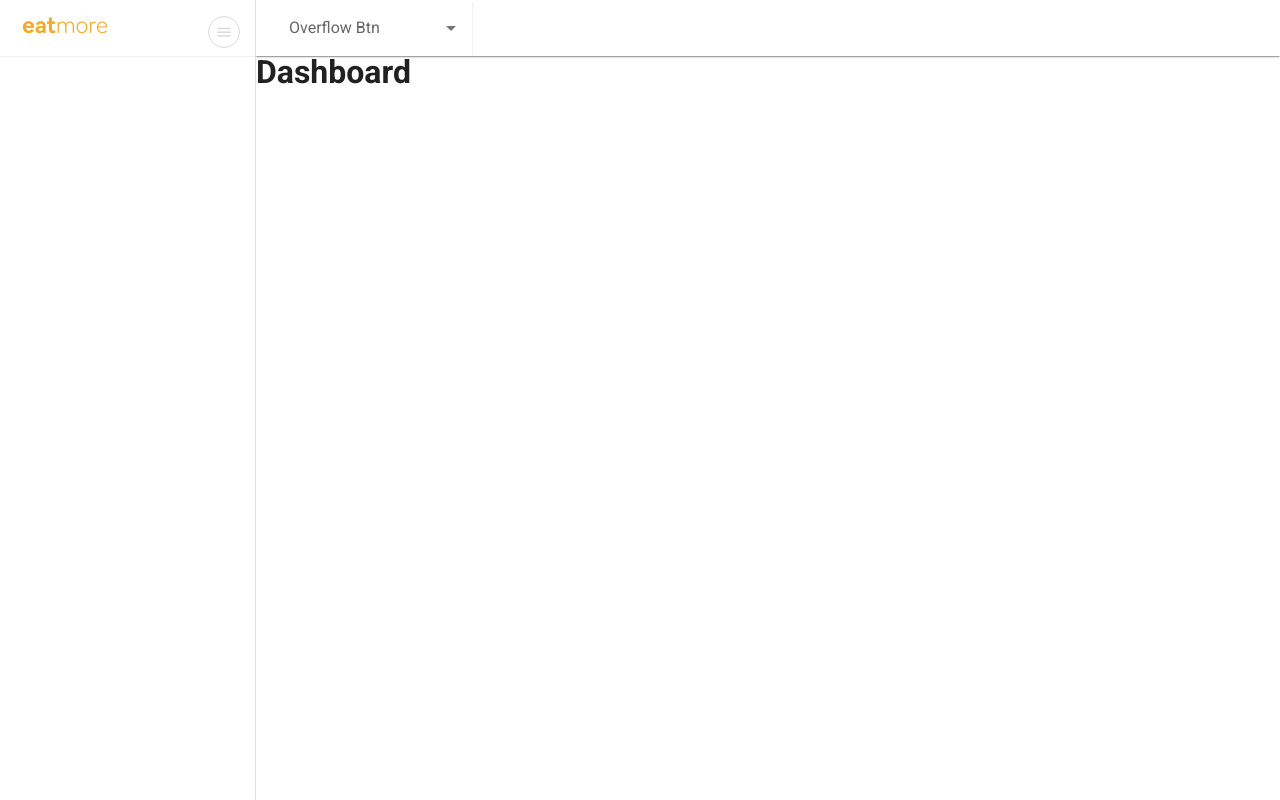
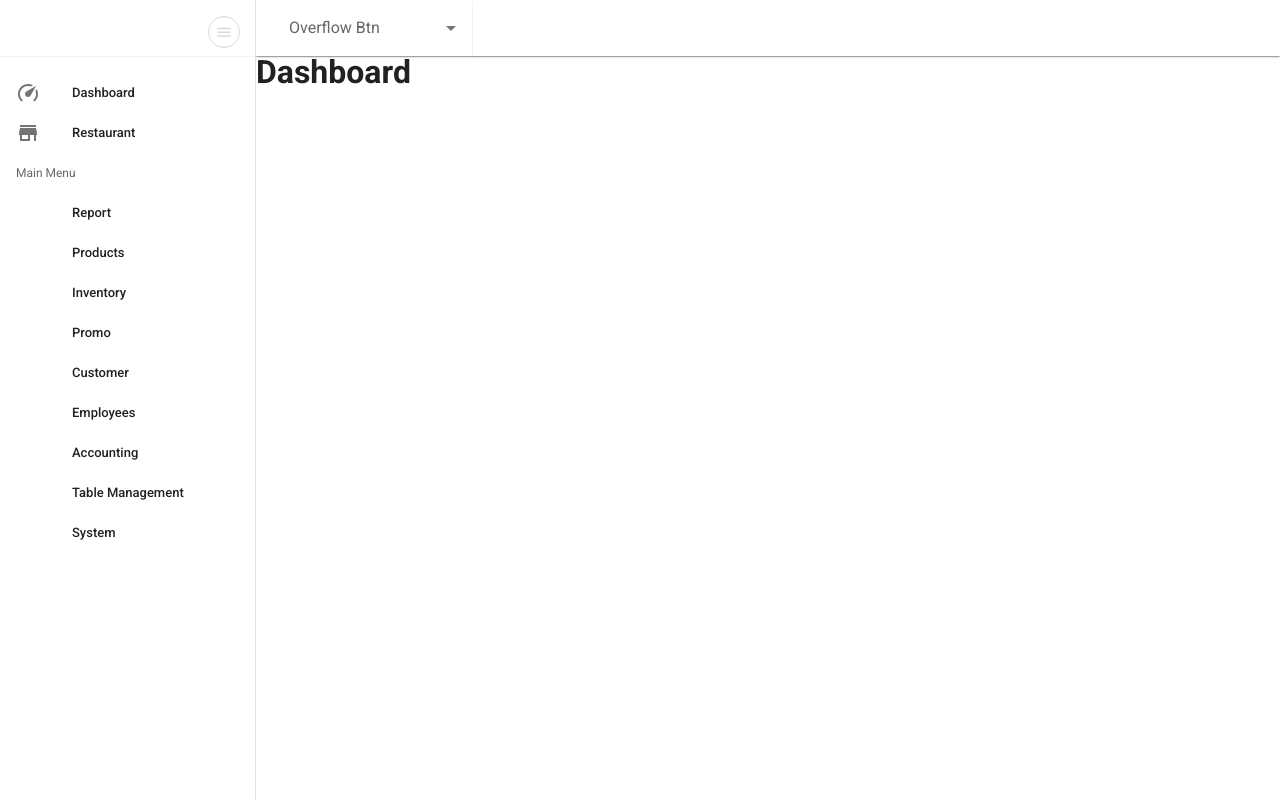
Before and after one commit to reynaldirey18/eatmore, a Vue app: page /dashboard in a window 1280 px wide. Built offline with nearby package versions, Linux system fonts and the light colour scheme.

Commit message:
show menu item

```diff
--- a/src/components/AppSidebar.vue
+++ b/src/components/AppSidebar.vue
@@ -7,7 +7,11 @@
       <v-list dense>
         <v-list-item style="border-bottom: 1px solid rgba(0, 0, 0, 0.05);" class="pb-2">
           <v-list-item-icon>
-            <v-img
+            <div v-if="mini" style="margin-top: -5px; margin-left: 5px">
+              <span style="font-weight: 900; font-size: 24px; color:#F5B13C;">e</span>
+            </div>
+            <v-img v-else
+              class="mt-1"
               :src="eatmoreLogo"
               height="21"
             />
@@ -22,10 +26,37 @@
         </v-list-item-icon>
         </v-list-item>
       </v-list>
+
+      <v-list dense>
+        <v-list-item link
+          v-for="(sidebarItem, i) in sidebarData"
+          :key="i"
+          >
+          <v-list-item-icon>
+            <v-icon>{{sidebarItem.icon}}</v-icon>
+          </v-list-item-icon>
+          <v-list-item-content>
+            <v-list-item-title>{{sidebarItem.name}}</v-list-item-title>
+          </v-list-item-content>
+        </v-list-item>
+        <v-subheader class="pl-4 text-center">Main Menu</v-subheader>
+        <v-list-item link
+          v-for="(mainMenuItem, i) in mainMenuData"
+          :key="i"
+          >
+          <v-list-item-icon>
+            <v-icon>{{mainMenuItem.icon}}</v-icon>
+          </v-list-item-icon>
+          <v-list-item-content>
+            <v-list-item-title>{{mainMenuItem.name}}</v-list-item-title>
+          </v-list-item-content>
+        </v-list-item>
+      </v-list>
     </v-navigation-drawer>
 </template>
 
 <script>
+import { sidebar, mainMenu } from '@/router/nav'
 export default {
   name: 'AppSidebar',
   data () {
@@ -37,6 +68,12 @@ export default {
   computed: {
     eatmoreLogo () {
       return require('@/assets/img/Eatmore logo-01 1.png')
+    },
+    sidebarData () {
+      return sidebar
+    },
+    mainMenuData () {
+      return mainMenu
     }
   }
 }
--- /dev/null
+++ b/src/router/nav.js
@@ -0,0 +1,40 @@
+export const sidebar = [
+  {
+    icon: 'mdi-speedometer',
+    name: 'Dashboard'
+  },
+  {
+    icon: 'mdi-store',
+    name: 'Restaurant'
+  }
+]
+
+export const mainMenu = [
+  {
+    name: 'Report'
+  },
+  {
+    name: 'Products'
+  },
+  {
+    name: 'Inventory'
+  },
+  {
+    name: 'Promo'
+  },
+  {
+    name: 'Customer'
+  },
+  {
+    name: 'Employees'
+  },
+  {
+    name: 'Accounting'
+  },
+  {
+    name: 'Table Management'
+  },
+  {
+    name: 'System'
+  }
+]
```
